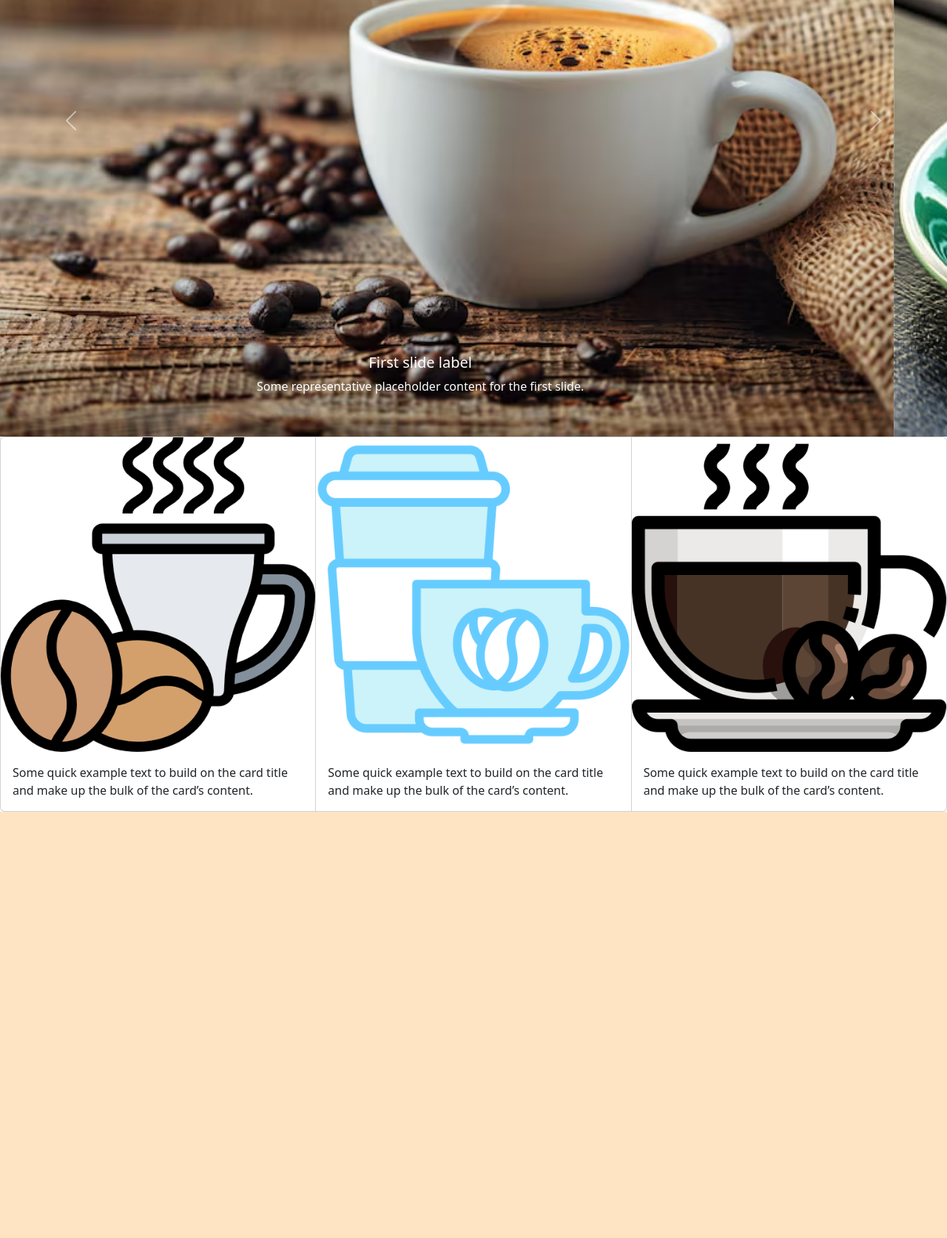
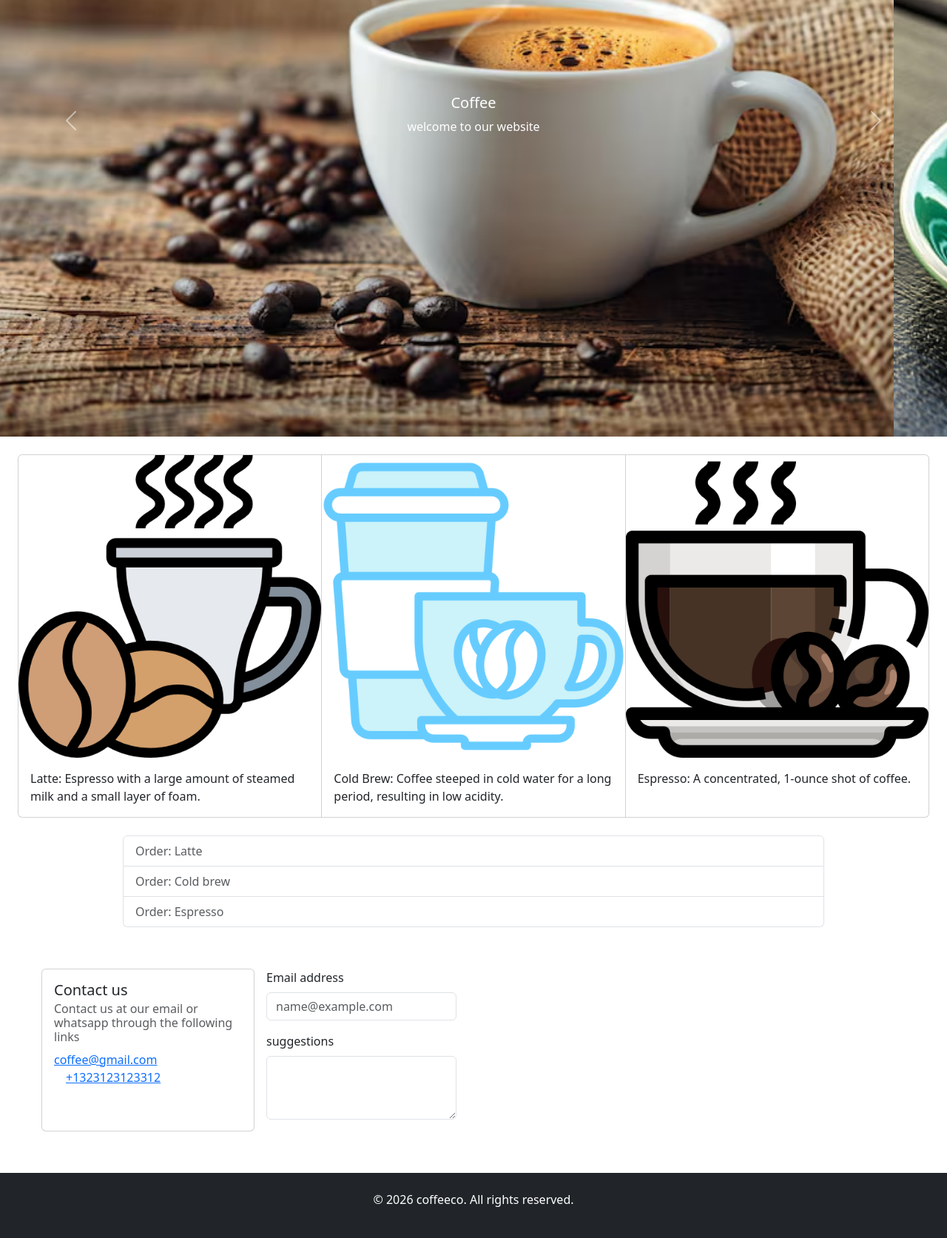
Before and after one commit to Mizmokms/Coffee-website, a plain HTML site: page index.html in a window 1280 px wide. Shown: the part 320-1993 px from the top of the page at 74% size. Before the commit the page ends 1417 px from the top, so only its background shows below. Drawn offline with Linux system fonts and the light colour scheme.

Commit message:
finalize
complete before 16th april. fool

```diff
--- a/css/Style.css
+++ b/css/Style.css
@@ -2,3 +2,13 @@ html{
     background-color: bisque;
     scroll-behavior: smooth;
 }
+.fixed-caption{
+    position: absolute;
+    z-index: 10;
+    top: 50%;
+    left: 50%;
+    transform: translate(-50%, -50%);
+    text-align: center;
+    color: white;
+    width: 100%;
+}
--- a/index.html
+++ b/index.html
@@ -9,33 +9,22 @@
 </head>
 <body>
   <!-- Navbar -->
-<nav class="navbar bg-dark border-bottom border-body" data-bs-theme="dark">
+<nav class="navbar bg-dark border-bottom border-body fixed-top sticky-top" data-bs-theme="dark">
   <div class="container-fluid">
-    <a class="navbar-brand" href="#">Navbar</a>
+    <a class="navbar-brand" href="#" id="home-page">Coffee</a>
     <button class="navbar-toggler" type="button" data-bs-toggle="collapse" data-bs-target="#navbarSupportedContent" aria-controls="navbarSupportedContent" aria-expanded="false" aria-label="Toggle navigation">
       <span class="navbar-toggler-icon"></span>
     </button>
     <div class="collapse navbar-collapse" id="navbarSupportedContent">
       <ul class="navbar-nav me-auto mb-2 mb-lg-0">
         <li class="nav-item">
-          <a class="nav-link active" aria-current="page" href="#">Home</a>
+          <a class="nav-link active" aria-current="page" href="#home-page">Home</a>
         </li>
         <li class="nav-item">
-          <a class="nav-link" href="#">Menu</a>
+          <a class="nav-link" href="#menu-section">Menu</a>
         </li>
-        <li class="nav-item dropdown">
-          <a class="nav-link dropdown-toggle" href="#" role="button" data-bs-toggle="dropdown" aria-expanded="false">
-            Dropdown
-          </a>
-          <ul class="dropdown-menu">
-            <li><a class="dropdown-item" href="#">Action</a></li>
-            <li><a class="dropdown-item" href="#">Another action</a></li>
-            <li><hr class="dropdown-divider"></li>
-            <li><a class="dropdown-item" href="#">Something else here</a></li>
-          </ul>
-        </li>
-        <li class="nav-item">
-          <a class="nav-link disabled" aria-disabled="true">Disabled</a>
+         <li class="nav-item">
+          <a class="nav-link" href="#contact-us">Contact us</a>
         </li>
       </ul>
     </div>
@@ -46,25 +35,18 @@
   <div class="carousel-inner">
     <div class="carousel-item active">
       <img src="Images/coffee 1.avif" class="d-block w-100" alt="...">
-      <div class="carousel-caption d-none d-md-block">
-        <h5>First slide label</h5>
-        <p>Some representative placeholder content for the first slide.</p>
-      </div>
     </div>
     <div class="carousel-item">
       <img src="/Images/coffee 2.jpg" class="d-block w-100" alt="...">
-      <div class="carousel-caption d-none d-md-block">
-        <h5>second slide label</h5>
-        <p>Some representative placeholder content for the first slide.</p>
-      </div>
     </div>
     <div class="carousel-item">
       <img src="/Images/coffee 4.avif" class="d-block w-100" alt="...">
-      <div class="carousel-caption d-none d-md-block">
-        <h5>third slide label</h5>
-        <p>Some representative placeholder content for the first slide.</p>
+
+    </div>
+    <div class="d-none d-md-block fixed-caption">
+        <h5>Coffee</h5>
+        <p>welcome to our website</p>
       </div>
-    </div>
   </div>
   <button class="carousel-control-prev" type="button" data-bs-target="#carouselExampleAutoplaying" data-bs-slide="prev">
     <span class="carousel-control-prev-icon" aria-hidden="true"></span>
@@ -76,29 +58,68 @@
   </button>
 </div>
 <!-- card group -->
-<div class="card-group d-flex flex-row">
+<div class="card-group d-flex flex-row m-4">
 <!-- card 1 -->
  <div class="card col-md-3" style="width: 18rem;">
   <img src="/Images/coffee 5.png" class="card-img-top" alt="...">
   <div class="card-body">
-    <p class="card-text">Some quick example text to build on the card title and make up the bulk of the card’s content.</p>
+    <p class="card-text">Latte: Espresso with a large amount of steamed milk and a small layer of foam.</p>
   </div>
 </div>
 <!-- card 2 -->
 <div class="card col-md-3" style="width: 18rem;">
   <img src="/Images/coffee 6.png" class="card-img-top" alt="...">
   <div class="card-body">
-    <p class="card-text">Some quick example text to build on the card title and make up the bulk of the card’s content.</p>
+    <p class="card-text">Cold Brew: Coffee steeped in cold water for a long period, resulting in low acidity.</p>
   </div>
 </div>
 <!-- card 3 -->
 <div class="card col-md-3" style="width: 18rem;">
   <img src="/Images/coffee 7.png" class="card-img-top" alt="...">
   <div class="card-body">
-    <p class="card-text">Some quick example text to build on the card title and make up the bulk of the card’s content.</p>
+    <p class="card-text">Espresso: A concentrated, 1-ounce shot of coffee.</p>
   </div>
 </div>
 </div>
+<!-- menu -->
+<div class="d-flex justify-content-center m-2" id="menu-section">
+  <div class="list-group w-75">
+    <a href="" class="list-group-item list-group-item-action">Order: Latte</a>
+    <a href="" class="list-group-item list-group-item-action">Order: Cold brew</a>
+    <a href="" class="list-group-item list-group-item-action">Order: Espresso</a>
+  </div>
+</div>
+
+<div class="m-5 d-flex flex-row">
+  <!-- contact us -->
+  <div id="contact-us" class="card m-2" style="width: 18rem;">
+    <div class="card-body">
+      <h5 class="card-title">Contact us</h5>
+      <h6 class="card-subtitle mb-2 text-body-secondary">Contact us at our email or whatsapp through the following links</h6>
+      <a href="#" class="card-link">coffee@gmail.com</a>
+      <a href="#" class="card-link">+1323123123312</a>
+    </div>
+  </div>
+    <!-- suggest -->
+    <!-- use js for "for='function'" tag -->
+<div class="m-2">
+  <div class="mb-3">
+    <label for="exampleFormControlInput1" class="form-label">Email address</label>
+    <input type="email" class="form-control" id="exampleFormControlInput1" placeholder="name@example.com">
+  </div>
+  <div class="mb-3">
+    <label for="exampleFormControlTextarea1" class="form-label">suggestions</label>
+    <textarea class="form-control" id="exampleFormControlTextarea1" rows="3"></textarea>
+  </div>
+</div>
+</div>
+
+<!-- footer -->
+<footer class="bg-dark text-white pt-4 pb-4">
+  <div class="container text-center">
+    <p>&copy; 2026 coffeeco. All rights reserved.</p>
+
+</footer>
 <!-- Javascript -->
 <script src="/js/Bootstrap.js"></script>
 </body>
```
